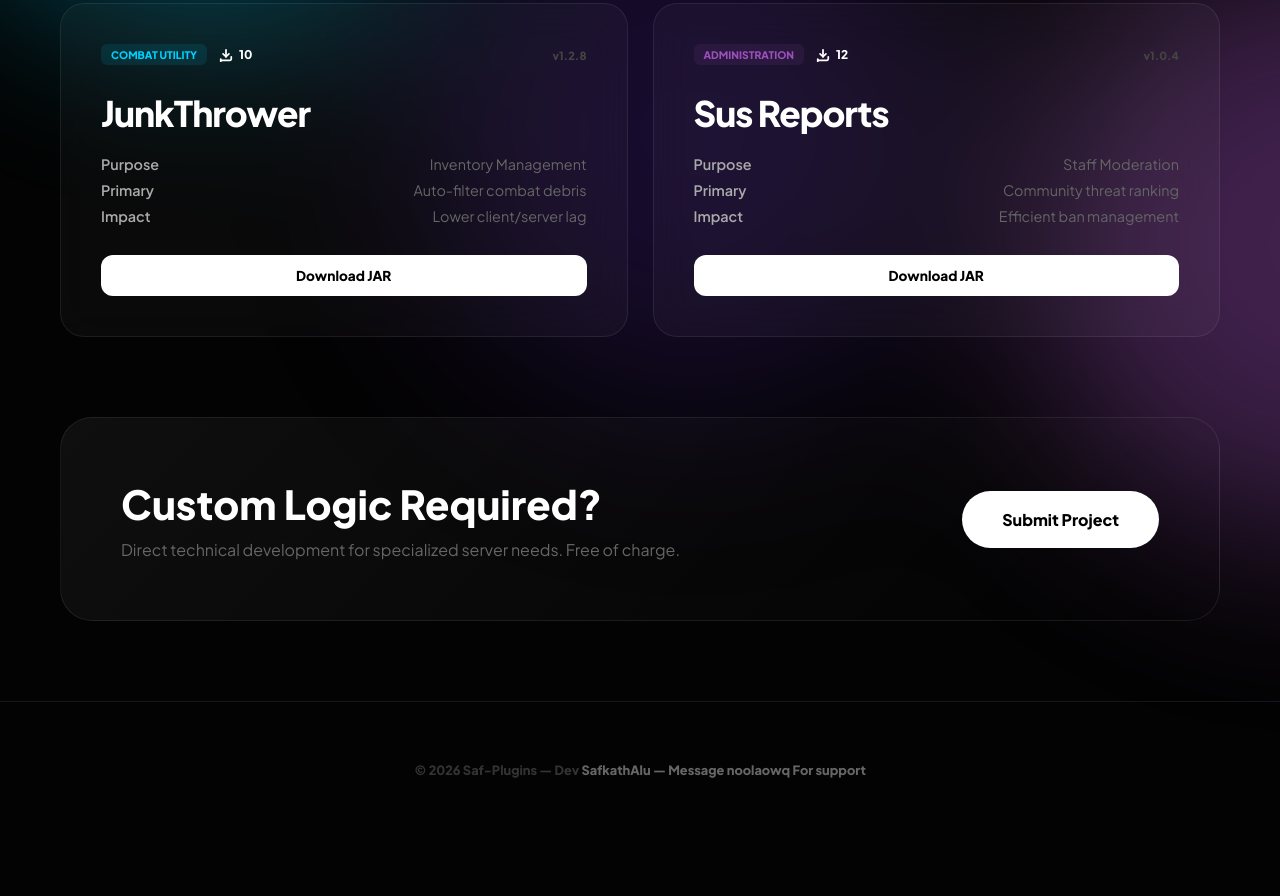
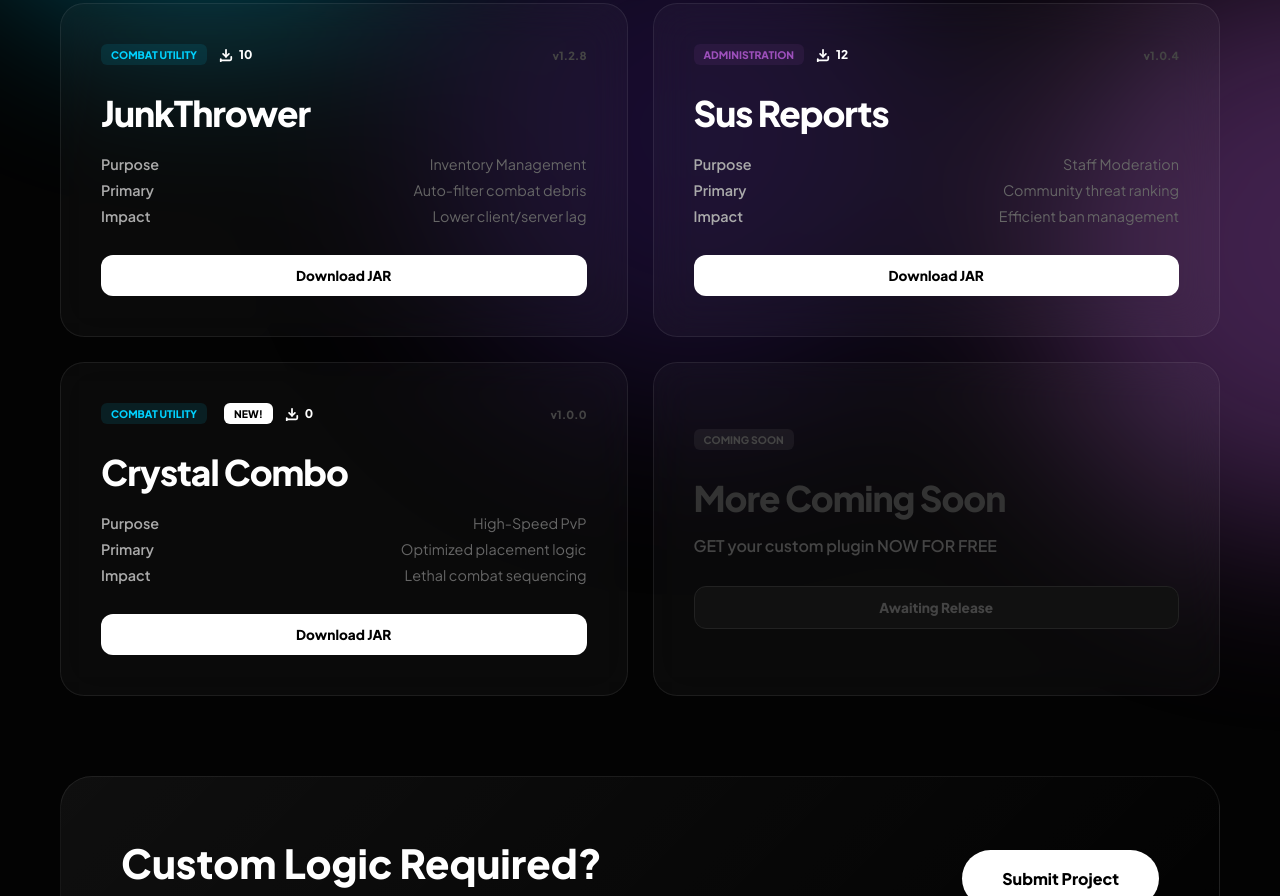
Before and after one commit to Safkath/Saf-Plugins, a plain HTML site: page index.html in a window 1280 px wide. Shown: the part 466-1362 px from the top of the page. Before the commit the page ends 1304 px from the top, so only its background shows below. Drawn offline with Linux system fonts and the light colour scheme.

Commit message:
Update index.html

```diff
--- a/index.html
+++ b/index.html
@@ -75,6 +75,44 @@
                     </div>
                 </div>
             </div>
+
+            <div class="glass-card" data-plugin="crystalcombo">
+                <div class="card-inner">
+                    <div class="card-head">
+                        <div class="head-left">
+                            <span class="badge blue">Combat Utility</span>
+                            <span class="badge" style="background: #fff; color: #000; margin-left: 5px;">New!</span>
+                            <span class="download-stats">
+                                <svg width="14" height="14" viewBox="0 0 24 24" fill="none" stroke="#FFFFFF" stroke-width="3" stroke-linecap="round" stroke-linejoin="round"><path d="M21 15v4a2 2 0 0 1-2 2H5a2 2 0 0 1-2-2v4"/><polyline points="7 10 12 15 17 10"/><line x1="12" y1="15" x2="12" y2="3"/></svg>
+                                <span class="count-val" id="count-crystalcombo">0</span>
+                            </span>
+                        </div>
+                        <span class="version">v1.0.0</span>
+                    </div>
+                    <button class="plugin-title">Crystal Combo</button>
+                    <div class="specs">
+                        <div class="spec-item"><span>Purpose</span> High-Speed PvP</div>
+                        <div class="spec-item"><span>Primary</span> Optimized placement logic</div>
+                        <div class="spec-item"><span>Impact</span> Lethal combat sequencing</div>
+                    </div>
+                    <div class="card-footer">
+                        <a href="downloads/CrystalCombo-1.0-SNAPSHOT.jar" class="dl-btn" data-id="crystalcombo" download>Download JAR</a>
+                    </div>
+                </div>
+            </div>
+
+            <div class="glass-card coming-soon-card">
+                <div class="card-inner" style="display: flex; flex-direction: column; justify-content: center; height: 100%; min-height: 320px;">
+                    <div class="card-head">
+                        <span class="badge" style="background: rgba(255,255,255,0.05); color: #444;">Coming Soon</span>
+                    </div>
+                    <h2 style="font-size: 2.2rem; font-weight: 800; letter-spacing: -1px; margin-bottom: 15px; color: #333;">More Coming Soon</h2>
+                    <p style="color: #444; font-weight: 600; margin-bottom: 30px;">GET your custom plugin NOW FOR FREE</p>
+                    <div class="card-footer">
+                        <button class="dl-btn" style="background: #111; color: #444; cursor: default; border: 1px solid #222;">Awaiting Release</button>
+                    </div>
+                </div>
+            </div>
         </section>
 
         <section class="action-section">
```
